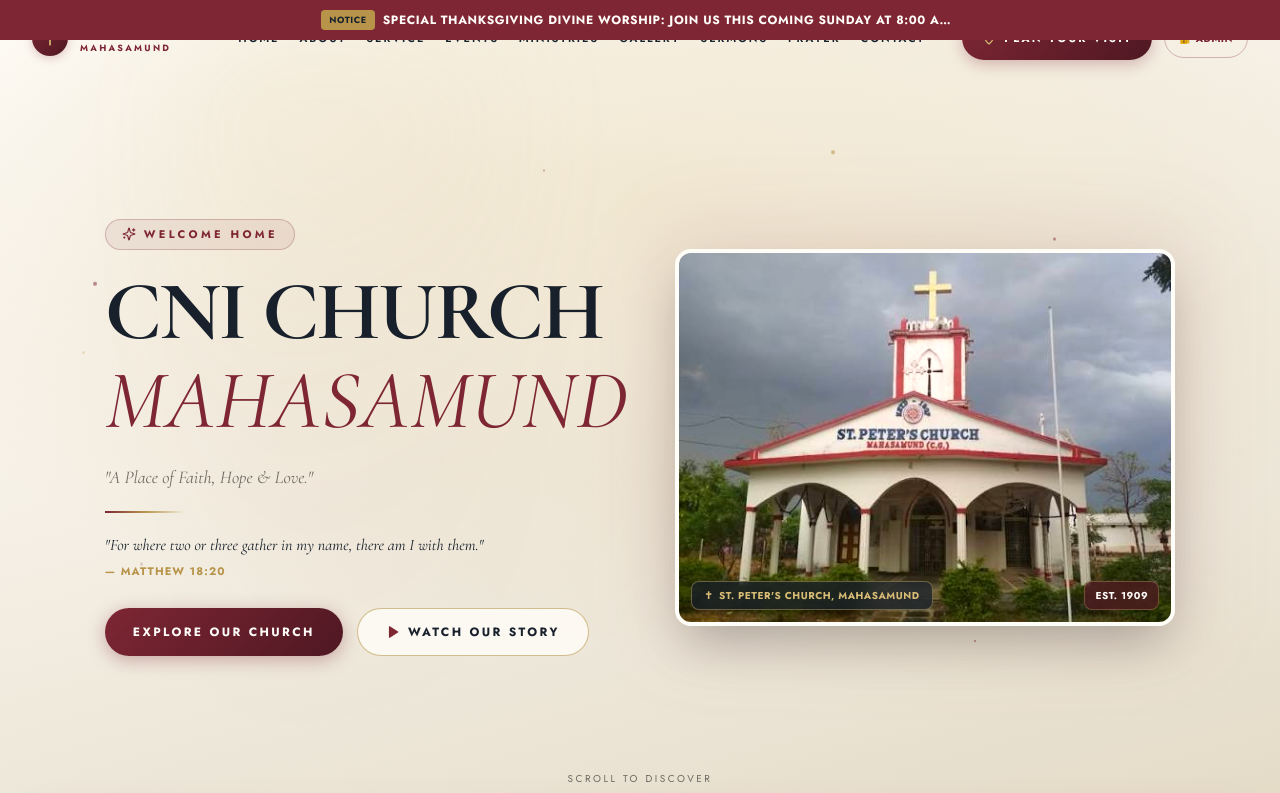
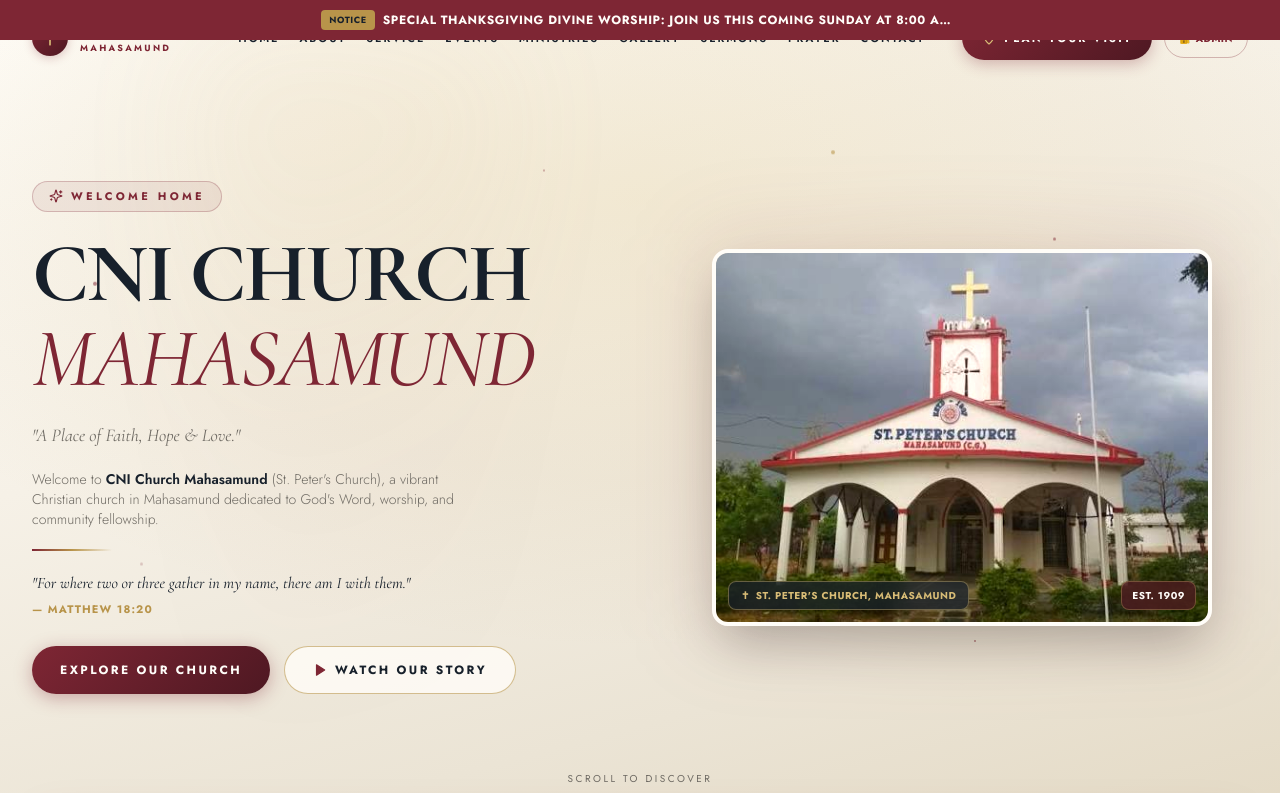
Before and after one commit to CreatorMasih/CNI_Church_Mahasamund, a React (Vite) app: page / in a window 1280 px wide. Shown: the top 793 px of the page. Built offline with nearby package versions, Linux system fonts and the light colour scheme.

Commit message:
Implement complete SEO, robots.txt, sitemap.xml, Open Graph, JSON-LD Schema, and canonical URL setup for https://cni-church-mahasamund.vercel.app/

```diff
--- a/index.html
+++ b/index.html
@@ -4,13 +4,71 @@
     <meta charset="UTF-8" />
     <link rel="icon" type="image/svg+xml" href="/cross-icon.svg" />
     <meta name="viewport" content="width=device-width, initial-scale=1.0" />
-    <title>CNI Church Mahasamund — Premium Spiritual Web Experience</title>
+
+    <!-- Main Primary Meta Tags -->
+    <title>CNI Church Mahasamund | Church Services, Events & Community</title>
+    <meta name="title" content="CNI Church Mahasamund | Church Services, Events & Community" />
+    <meta name="description" content="Official website of CNI Church Mahasamund. Explore church services, upcoming events, worship, ministries, sermons, prayer requests and community life. Everyone is welcome." />
+    <meta name="keywords" content="CNI Church Mahasamund, Church in Mahasamund, Christian church in Mahasamund, Church services in Mahasamund, Worship and community in Mahasamund, St. Peters Church Mahasamund" />
+    <meta name="robots" content="index, follow" />
+    <meta name="author" content="CNI Church Mahasamund" />
+
+    <!-- Canonical URL -->
+    <link rel="canonical" href="https://cni-church-mahasamund.vercel.app/" />
+
+    <!-- Open Graph / Facebook -->
+    <meta property="og:type" content="website" />
+    <meta property="og:url" content="https://cni-church-mahasamund.vercel.app/" />
+    <meta property="og:title" content="CNI Church Mahasamund | Church Services, Events & Community" />
+    <meta property="og:description" content="Official website of CNI Church Mahasamund. Explore worship, services, events, ministries and community life." />
+    <meta property="og:image" content="https://cni-church-mahasamund.vercel.app/church.jpg" />
+    <meta property="og:site_name" content="CNI Church Mahasamund" />
+
+    <!-- Twitter Card -->
+    <meta name="twitter:card" content="summary_large_image" />
+    <meta name="twitter:url" content="https://cni-church-mahasamund.vercel.app/" />
+    <meta name="twitter:title" content="CNI Church Mahasamund | Church Services, Events & Community" />
+    <meta name="twitter:description" content="Official website of CNI Church Mahasamund. Explore worship, services, events, ministries and community life." />
+    <meta name="twitter:image" content="https://cni-church-mahasamund.vercel.app/church.jpg" />
+
     <!-- Google Fonts -->
     <link rel="preconnect" href="https://fonts.googleapis.com">
     <link rel="preconnect" href="https://fonts.gstatic.com" crossorigin>
     <link href="https://fonts.googleapis.com/css2?family=Cormorant+Garamond:ital,wght@0,400;0,500;0,600;0,700;1,400;1,600&family=Jost:ital,wght@0,300;0,400;0,500;0,600;0,700;1,300;1,400&display=swap" rel="stylesheet">
+
+    <!-- JSON-LD Structured Data Schema for CNI Church Mahasamund -->
+    <script type="application/ld+json">
+    {
+      "@context": "https://schema.org",
+      "@type": "Church",
+      "name": "CNI Church Mahasamund",
+      "alternateName": "St. Peter's Church Mahasamund",
+      "url": "https://cni-church-mahasamund.vercel.app/",
+      "logo": "https://cni-church-mahasamund.vercel.app/church.jpg",
+      "image": "https://cni-church-mahasamund.vercel.app/church.jpg",
+      "description": "Official website of CNI Church Mahasamund (St. Peter's Church). A sacred place of faith, hope, worship, and Christian community since 1909.",
+      "address": {
+        "@type": "PostalAddress",
+        "streetAddress": "Station Road",
+        "addressLocality": "Mahasamund",
+        "addressRegion": "Chhattisgarh",
+        "postalCode": "493445",
+        "addressCountry": "IN"
+      },
+      "telephone": "+91 7723 XXXXX",
+      "email": "info@cnichurchmahasamund.org",
+      "openingHoursSpecification": [
+        {
+          "@type": "OpeningHoursSpecification",
+          "dayOfWeek": ["Sunday"],
+          "opens": "08:00",
+          "closes": "10:00"
+        }
+      ]
+    }
+    </script>
   </head>
-  <body class="font-sans antialiased overflow-x-hidden" style="background:#F5F1E8;color:#1a1612;">
+  <body class="font-sans antialiased overflow-x-hidden" style="background:#F6F1E7;color:#17202B;">
     <div id="root"></div>
     <script type="module" src="/src/main.jsx"></script>
   </body>
--- a/src/components/Hero.jsx
+++ b/src/components/Hero.jsx
@@ -109,10 +109,10 @@
             className="space-y-1"
           >
             <h1 className="font-serif font-bold text-[#17202B] leading-[1.02] tracking-tight" style={{ fontSize: 'clamp(2.5rem, 6.8vw, 5.2rem)' }}>
-              {hero.mainHeading || 'CNI CHURCH'}
-            </h1>
-            <h1 className="font-serif italic font-light leading-[1.02]" style={{ fontSize: 'clamp(2.5rem, 6.8vw, 5.2rem)', color: '#7E2634' }}>
-              {hero.subHeading || 'MAHASAMUND'}
+              {hero.mainHeading || 'CNI CHURCH'}{' '}
+              <span className="italic font-light text-[#7E2634] block sm:inline">
+                {hero.subHeading || 'MAHASAMUND'}
+              </span>
             </h1>
           </motion.div>
 
@@ -124,6 +124,10 @@
           >
             "{hero.tagline || 'A Place of Faith, Hope & Love.'}"
           </motion.p>
+
+          <p className="text-xs sm:text-sm text-[#6E6A63] max-w-md mx-auto lg:mx-0 leading-relaxed font-light">
+            Welcome to <strong className="font-semibold text-[#17202B]">CNI Church Mahasamund</strong> (St. Peter's Church), a vibrant Christian church in Mahasamund dedicated to God's Word, worship, and community fellowship.
+          </p>
 
           <motion.div
             initial={{ scaleX: 0 }}
@@ -194,7 +198,7 @@
             <div className="relative overflow-hidden shadow-2xl rounded-2xl group" style={{ border: '4px solid #FFFDF8' }}>
               <motion.img
                 src={churchPhoto}
-                alt="St. Peter's Church — CNI Church Mahasamund"
+                alt="St. Peter's Church — CNI Church Mahasamund, historic Christian church building in Mahasamund, Chhattisgarh"
                 loading="eager"
                 className="w-full h-auto object-cover block"
                 style={{
--- a/src/components/Welcome.jsx
+++ b/src/components/Welcome.jsx
@@ -135,7 +135,7 @@
             >
               <img
                 src={churchPhoto}
-                alt="St. Peter's Church — CNI Church Mahasamund"
+                alt="St. Peter's Church (CNI Church Mahasamund) — Historic Christian church in Mahasamund, Chhattisgarh since 1909"
                 loading="lazy"
                 className="w-full object-cover block transition-transform duration-700 ease-out group-hover:scale-105"
                 style={{
--- a/src/components/WorshipWithUs.jsx
+++ b/src/components/WorshipWithUs.jsx
@@ -223,7 +223,7 @@
                 <iframe
                   ref={iframeRef}
                   src={autoplayUrl}
-                  title="Worship With Us — CNI Church Mahasamund"
+                  title="Worship With Us — CNI Church Mahasamund, Christian worship services and community praise in Mahasamund"
                   allow="accelerometer; autoplay; clipboard-write; encrypted-media; gyroscope; picture-in-picture; web-share"
                   allowFullScreen
                   className="w-full h-full border-0 pointer-events-auto"
```
Also changed, not shown: public/robots.txt (added), 1 other file (tests, documents, lock files or other folders).
